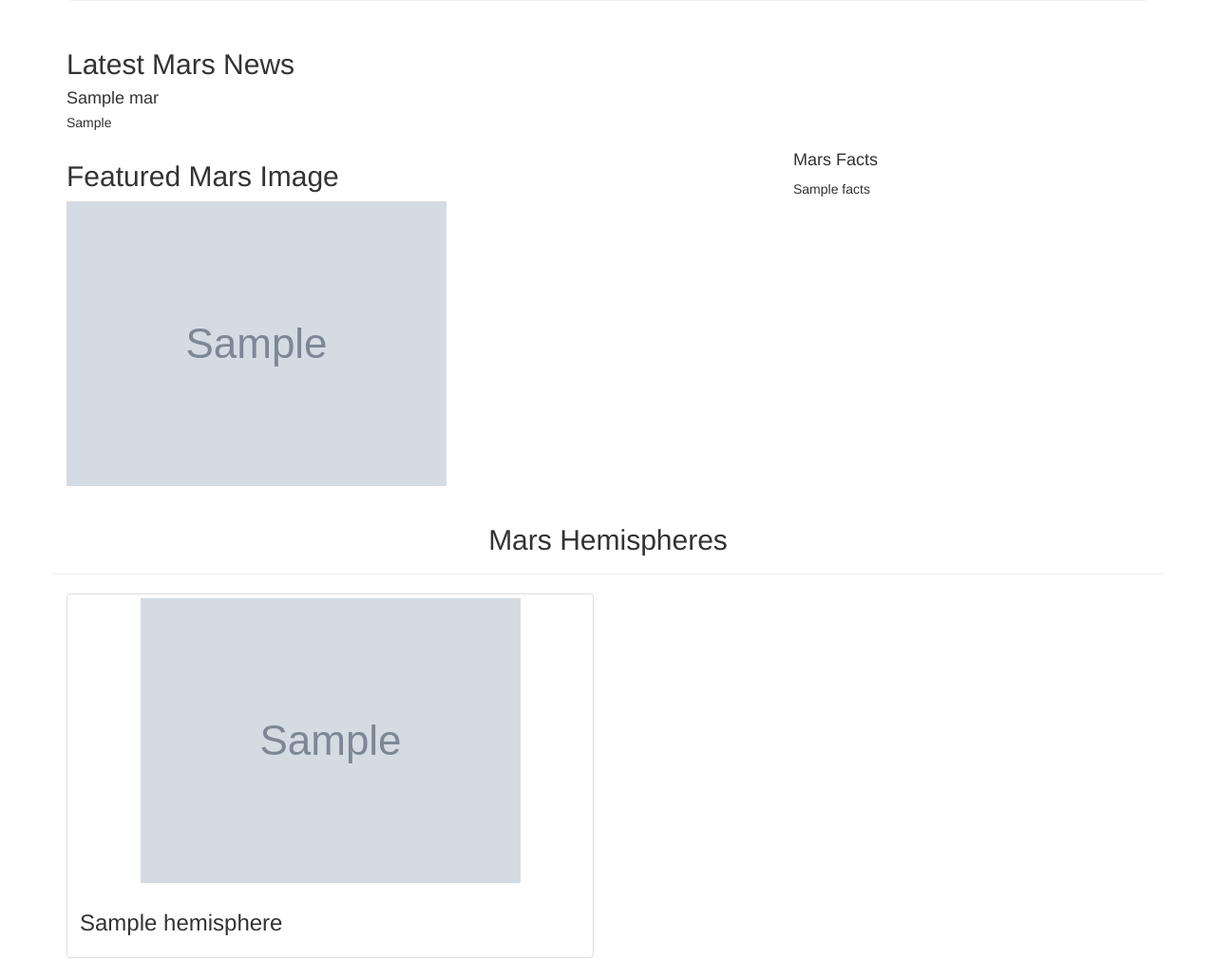
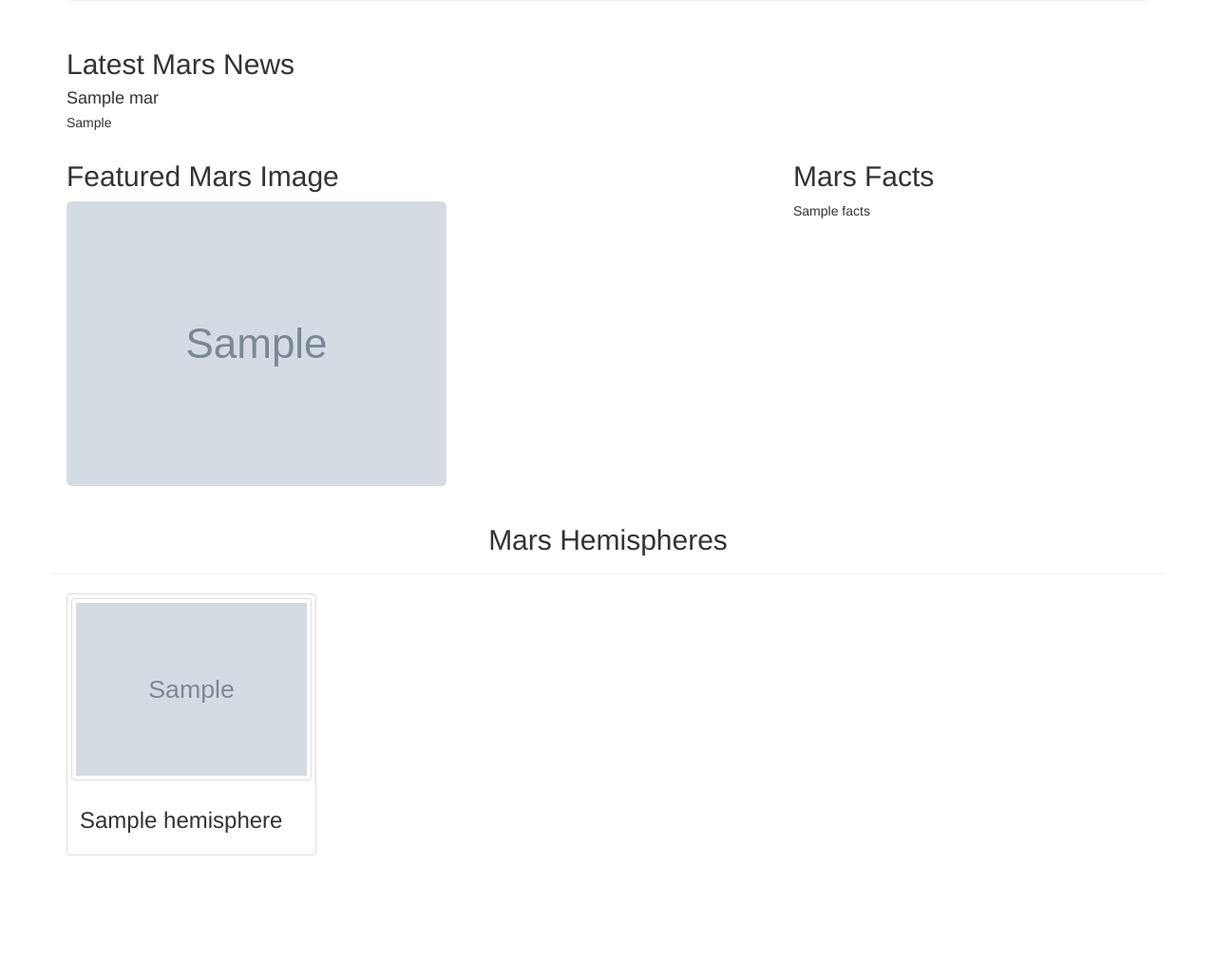
Before and after one commit to dyl-lee/mission-to-mars, a Flask app: page / in a window 1280 px wide. Shown: the part 255-1284 px from the top of the page at 95% size. After the commit the page ends 1156 px from the top, so only its background shows below. Run offline with Flask 2, Linux system fonts and the light colour scheme; grey boxes marked "Sample" are stand-in pictures; a database or web service that is not in the repository returns one stand-in record (values such as "Sample title"); some libraries are stand-ins or nearby versions.

Commit message:
updated template with bootstrap elements

```diff
--- a/templates/index.html
+++ b/templates/index.html
@@ -32,11 +32,11 @@
       <div class="row" id="mars-featured-image">
           <div class="col-md-8">
               <h2>Featured Mars Image</h2>
-              <img src="{{ mars.featured_image }}" class="img-responsive" alt="Responsive image" class="img-rounded"/>
+              <img src="{{ mars.featured_image }}" class="img-responsive img-rounded" alt="Responsive image"/>
           </div>
           <!-- Mars facts -->
           <div class="col-mid-4" id="mars-facts">       <!--Facts table is on the same row, hence in the same div as the image, taking up the remaining columns-->
-              <h4>Mars Facts</h4>
+              <h2>Mars Facts</h2>
               {{ mars.facts | safe}}        <!-- safe tells browser the code doesn't contain anything malicious -->
           </div>
       </div>
@@ -46,9 +46,9 @@
               <h2 class="text-center">Mars Hemispheres</h2>
           </div>
           {% for hemisphere in mars.hemispheres %}
-          <div class="col-md-6">
+          <div class="col-md-3">
               <div class="thumbnail">
-                  <img src="{{hemisphere.img_url | default('static/images/error.png',true)}}" class="img-responsive" alt="..." class="img-thumbnail">
+                  <img src="{{hemisphere.img_url | default('static/images/error.png',true)}}" alt="..." class="img-responsive img-thumbnail"/>
                   <div class="caption">
                       <h3>{{hemisphere.title}}</h3>
                   </div>
```
Also changed, not shown: app.py (line endings or trailing spaces).
